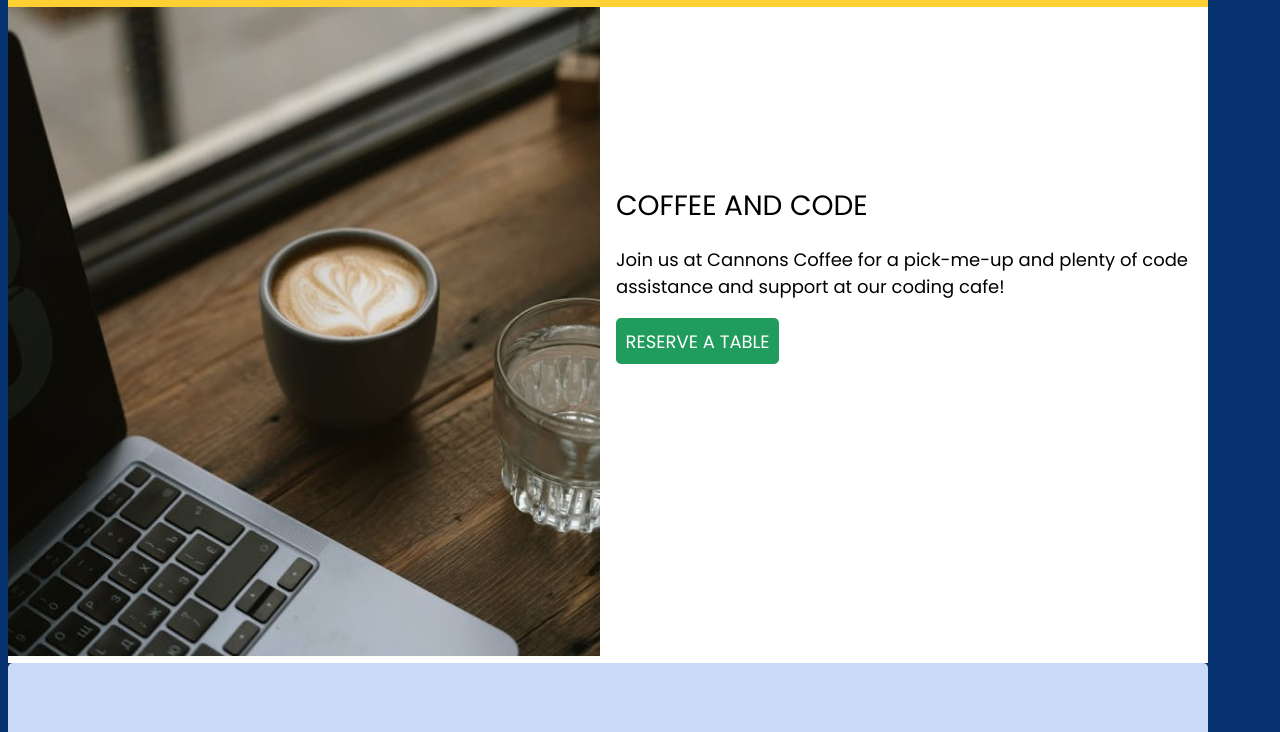
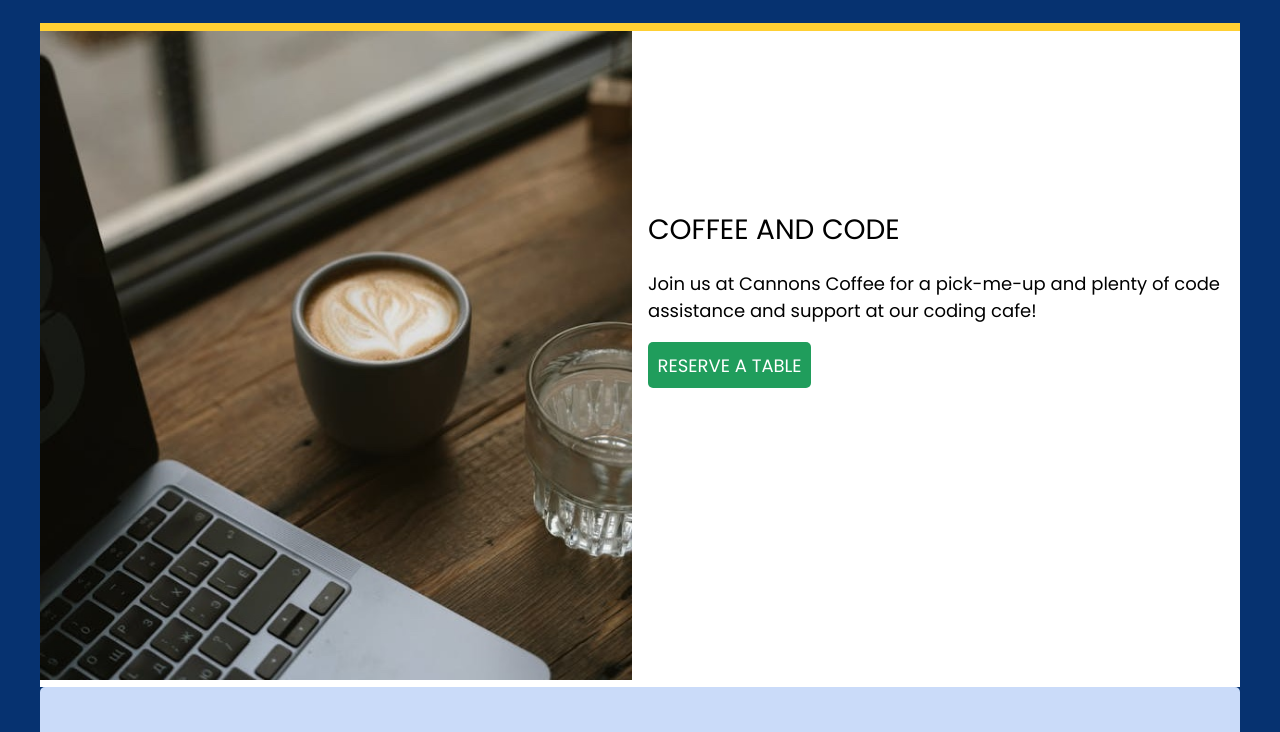
Before and after one commit to makebacappiello/cannons-coffee, a plain HTML site: page index.html in a window 1280 px wide. Shown: the part 185-917 px from the top of the page. Drawn offline with Linux system fonts and the light colour scheme.

Commit message:
fixed heading flow

```diff
--- a/css/styles.css
+++ b/css/styles.css
@@ -23,7 +23,7 @@ html {
   font-family: Poppins;
   max-width: 1200px;
   padding: 2rem 0;
-  /* margin: 2rem auto; */
+  margin: 2rem auto;
 }
 h1 {
   font-size: 3rem;
@@ -224,9 +224,6 @@ footer {
     gap: 5rem;
   }
 
-  .wrapper {
-    /* padding: 2rem; */
-  }
   .maincard {
     padding: 0;
     margin: 0;
@@ -257,7 +254,7 @@ footer {
     grid-column: 2/3;
   }
 }
-@media (min-width: 979px) {
+@media (min-width: 999px) {
   header {
     justify-content: space-between;
     align-items: flex-end;
```
